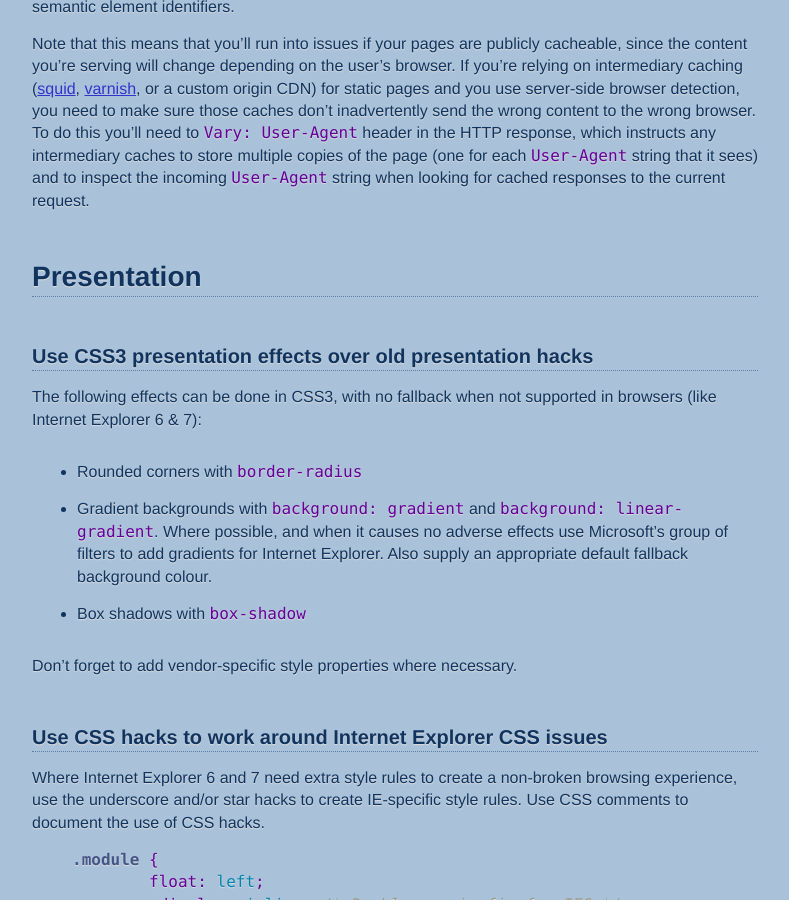
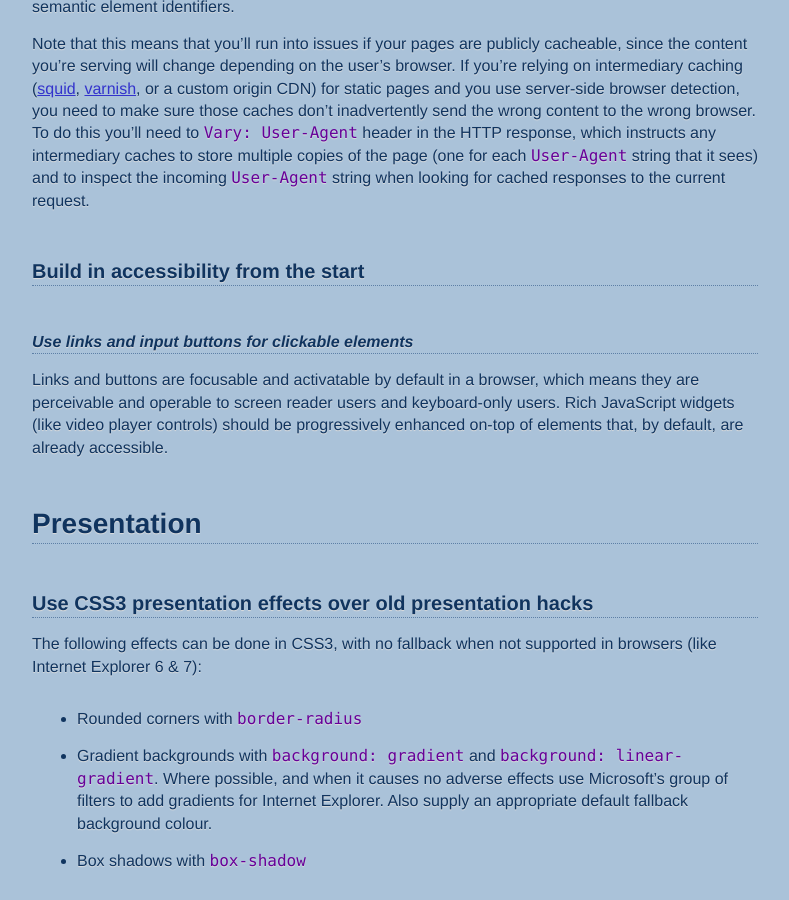
Before and after one commit to nefarioustim/front-end-development-best-practice, a Jekyll site: the page built from index.md, in a window 1280 px wide and 900 px high, scrolled down 3225 px. Shown: the whole window, without its empty margins (119-908 px from the left). Built offline with Jekyll 4.4.1, drawn with Linux system fonts in a browser that asks for light colours; Markdown is read by kramdown in place of the engine named in the settings; some of the changed text lies outside the part shown.

Commit message:
More content restructuring.

```diff
--- a/index.md
+++ b/index.md
@@ -124,6 +124,12 @@ supporting legacy documents.
 Avoid client-side libraries such as [modernizr](http://www.modernizr.com/) for CSS. These libraries pollute your markup with non-semantic element identifiers.
 
 Note that this means that you'll run into issues if your pages are publicly cacheable, since the content you're serving will change depending on the user's browser. If you're relying on intermediary caching ([squid](http://www.squid-cache.org), [varnish](http://www.varnish-cache.org), or a custom origin CDN) for static pages and you use server-side browser detection, you need to make sure those caches don't inadvertently send the wrong content to the wrong browser. To do this you'll need to `Vary: User-Agent` header in the HTTP response, which instructs any intermediary caches to store multiple copies of the page (one for each `User-Agent` string that it sees) and to inspect the incoming `User-Agent` string when looking for cached responses to the current request.
+
+<h3 id="accessibility">Build in accessibility from the start</h3>
+
+#### Use links and input buttons for clickable elements
+
+Links and buttons are focusable and activatable by default in a browser, which means they are perceivable and operable to screen reader users and keyboard-only users. Rich JavaScript widgets (like video player controls) should be progressively enhanced on-top of elements that, by default, are already accessible.
 
 <h2 id="presentation">Presentation</h2>
 
```
Also changed, not shown: other parts of index.md (+0 -8 lines).
